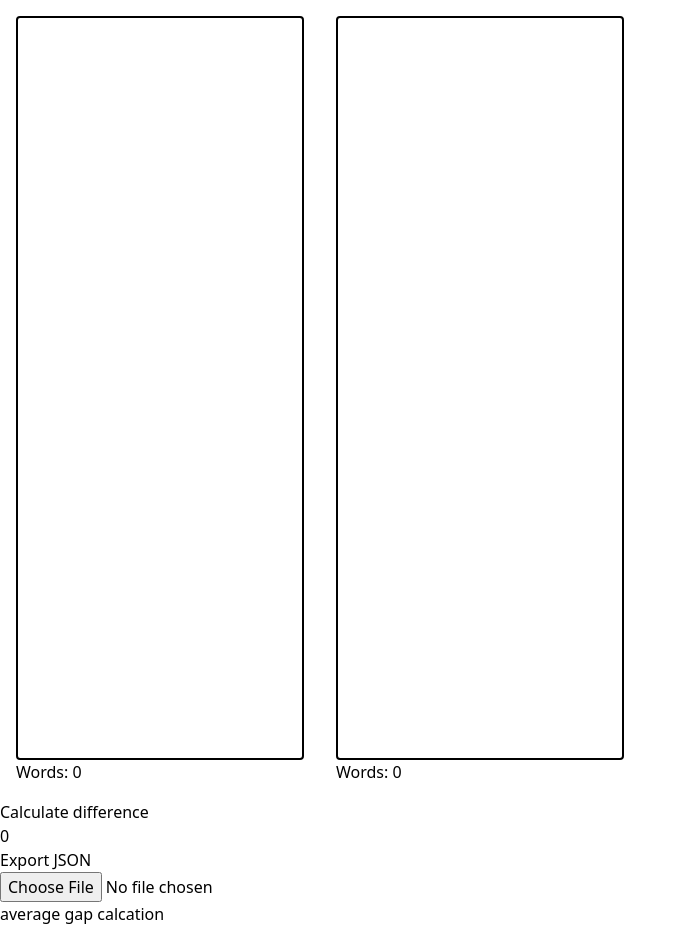
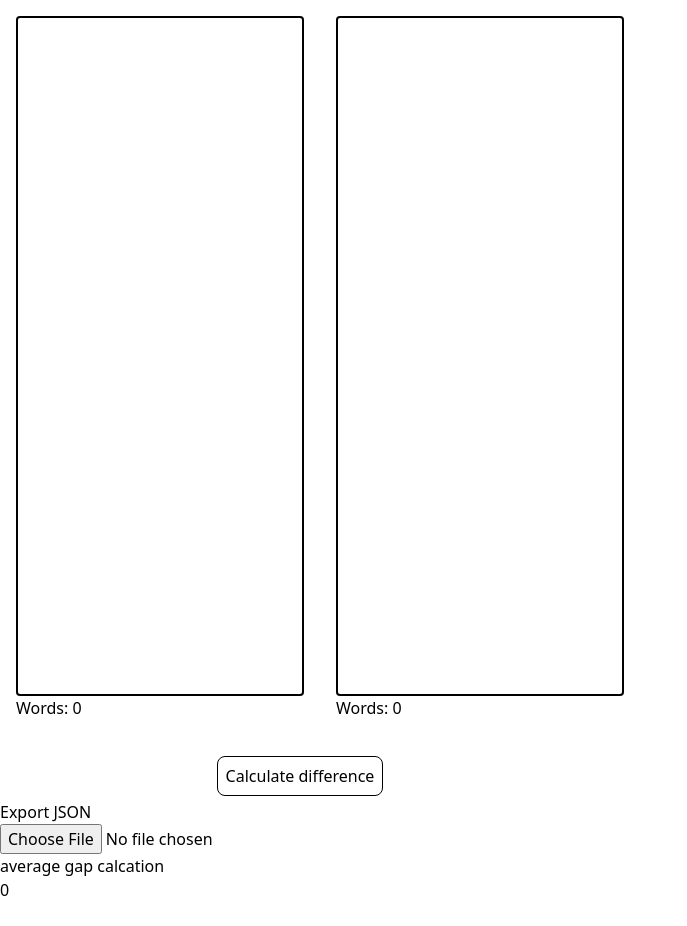
Before and after one commit to levithdev/PomoWords, a React (Vite) app: page / in a window 1280 px wide. Shown: the whole page, without its empty margins (0-687 px from the left). After the commit the page ends 902 px from the top, so only its background shows below. Built offline with nearby package versions, Linux system fonts and the light colour scheme.

Commit message:
refactor(style): reorganize buttons to fit the new input layout

```diff
--- a/src/App.tsx
+++ b/src/App.tsx
@@ -68,7 +68,8 @@ function App() {
   }
   return (
     <div>
-      <div className="grid grid-cols-2 w-1/2 h-screen " >
+      <div className=" h-screen w-1/2 flex flex-col ">
+        <div className="grid flex-1 grid-cols-2  " >
           <div className="flex flex-col p-4 ">
             <InputPomodoro
               text={beforeText}
@@ -85,12 +86,25 @@ function App() {
             <p>Words: {countWords(afterText)}</p>
           </div>
         </div>
-      <div>
+        <div className="h-[8%] flex justify-center">
+          <div className="flex m-5 ">
             <ButtonCalculateDiferrence
               onCalculateDifference={calculateDifference}
               onPomoVerification={pomoVerification}
               difference={difference}
             />
+          </div>
+          <div className="flex m-5">
+            <StatsOverview
+              data={{
+                pomoList
+              }}
+              actions={{
+                deleteHistory
+              }}
+            />
+          </div>
+        </div>
       </div>
       <div>
         <div>
@@ -111,17 +125,6 @@ function App() {
             }}
           />
         </div>
-        <div>
-          <StatsOverview
-            data={{
-              pomoList,
-              totalGap
-            }}
-            actions={{
-              deleteHistory
-            }}
-          />
-        </div>
       </div>
       <div>
         <ImportExportJson
@@ -139,7 +142,11 @@ function App() {
         </button>
         {averageWordGap}
       </div>
+      <div>
+        <p>{totalGap}</p>
       </div>
+    </div>
+
   );
 }
 
--- a/src/components/ButtonCalculeteDiferrence.tsx
+++ b/src/components/ButtonCalculeteDiferrence.tsx
@@ -4,12 +4,13 @@ onPomoVerification: () => void
   difference: number | null;
 }
 
-export function ButtonCalculateDiferrence (
-    {onCalculateDifference, onPomoVerification, difference}: ButtonCalculateDifferenceProps) {
+export function ButtonCalculateDiferrence(
+  { onCalculateDifference, onPomoVerification, difference }: ButtonCalculateDifferenceProps) {
 
   return (
-        <div>
-            <button onClick={() => {
+    <button
+      className="border border-black rounded-lg min-h-10 pr-2 pl-2 min-w-16"
+      onClick={() => {
         onCalculateDifference()
         onPomoVerification()
       }}>
@@ -19,7 +20,6 @@ export function ButtonCalculateDiferrence (
         difference
       )}
     </button>
-        </div>
   )
 
 }
--- a/src/components/StatsOverview.tsx
+++ b/src/components/StatsOverview.tsx
@@ -3,7 +3,6 @@ import type { Pomo } from "../types/Pomo"
 export interface StatsOverviewProps {
   data: {
     pomoList: Pomo[]
-    totalGap: number | null
   }
   actions: {
     deleteHistory: () => void
@@ -15,19 +14,18 @@ export function StatsOverview({
   actions
 }: StatsOverviewProps) {
 
-  const { pomoList, totalGap } = data
+  const { pomoList } = data
   const { deleteHistory } = actions
 
 
   return (
     <div>
-      <div>
-        {pomoList.length !== 0 && (
-          <button onClick={deleteHistory}>Clear History</button>)}
-      </div>
-      <div>
-        <p>{totalGap}</p>
-      </div>
+      {pomoList.length !== 0 && (
+        <button
+          className="border border-black rounded-lg min-h-10 pr-2 pl-2 min-w-16"
+          onClick={deleteHistory}>
+          Clear History
+        </button>)}
     </div>
   )
 }
```
Also changed, not shown: tailwind.config.js (+4 -4 lines). Lines whose indentation alone changed are shown as unchanged.
